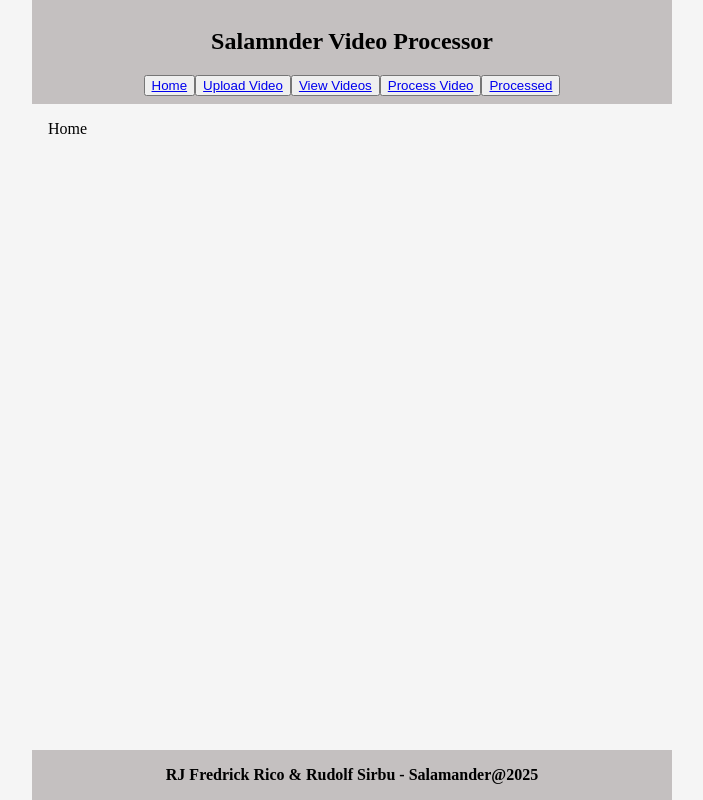
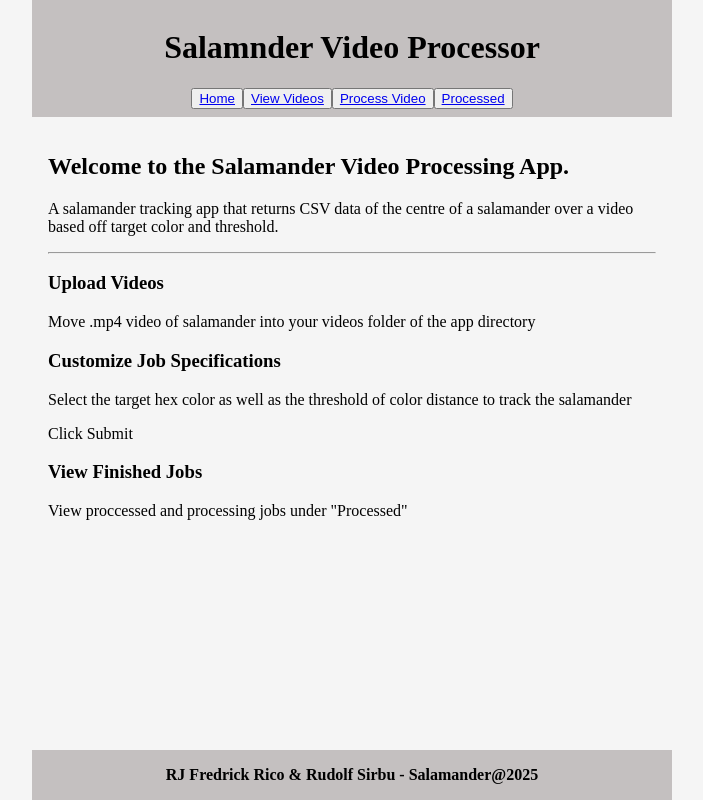
Before and after one commit to RJRico17/salamander-frontend-react, a Next.js app: page / in a window 1280 px wide. Shown: the whole page, without its empty margins (288-991 px from the left). Built offline with nearby package versions, Linux system fonts and the light colour scheme.

Commit message:
finishing calling apis

```diff
--- a/src/app/Components/Header.jsx
+++ b/src/app/Components/Header.jsx
@@ -3,10 +3,9 @@ import Link from "next/link"
 export default function Header() {
     return(
         <div className="header">
-            <h2>Salamnder Video Processor</h2>
+            <h1>Salamnder Video Processor</h1>
             <nav>
                 <button><Link href="/">Home</Link></button>
-                <button><Link href="/upload">Upload Video</Link></button>
                 <button><Link href="/view">View Videos</Link></button>
                 <button><Link href="/process">Process Video</Link></button>
                 <button><Link href="/completed">Processed</Link></button>
--- a/src/app/page.jsx
+++ b/src/app/page.jsx
@@ -5,7 +5,16 @@ export default function Home() {
     <>
       <Header />
         <div className="main">
-          Home
+          <h2>Welcome to the Salamander Video Processing App.</h2>
+          <p>A salamander tracking app that returns CSV data of the centre of a salamander over a video based off target color and threshold.</p>
+          <hr></hr>
+          <h3>Upload Videos</h3>
+          <p>Move .mp4 video of salamander into your videos folder of the app directory</p>
+          <h3>Customize Job Specifications</h3>
+          <p>Select the target hex color as well as the threshold of color distance to track the salamander</p>
+          <p>Click Submit</p>
+          <h3>View Finished Jobs</h3>
+          <p>View proccessed and processing jobs under &quot;Processed&quot;</p>
         </div>
       <Footer />
     </>
--- a/src/app/process/page.jsx
+++ b/src/app/process/page.jsx
@@ -1,28 +1,55 @@
 "use client";
 
-import { useState } from 'react';
+import { useState, useEffect } from 'react';
 import Header from "../Components/Header"
 import Footer from "../Components/Footer"
 
 export default function Process() {
-    const [favColor, setFavColor] = useState("#ff0000");
+    const [targetColor, setTargetColor] = useState("#ff0000");
     const [rangeValue, setRangeValue] = useState(50);
+
+    const [data, setData] = useState([]);
+    const [uuid, setUuid] = useState("");
+    const [video, setVideo] = useState(null);
+
+    useEffect(() => {
+        fetch('http://localhost:3000/api/videos')
+            .then((res) => res.json())
+            .then((data) => {
+            setData(data.videos);
+        });
+    }, []);
+
+    function handleSubmit() {
+        if (video===null) alert("Error: Choose a video")
+        else {
+            fetch(`http://localhost:3000/process/${video}?targetColor=${targetColor}&threshold=${rangeValue}`, {method: "POST"})
+                .then((res) => res.json())
+                .then((data) => {
+                setUuid(data.jobId);
+            });
+            alert(`Process Started! Job UUID: ${uuid}`)
+        }
+    }
 
     return(
         <>
             <Header />
-            <div className="main">
+            <form className="main" action={handleSubmit}>
                 <p>Process Videos</p>
                 <select>
-                    {/* for loop, call api, for each video returned in the api make an optinn */}
-                    {/* when video selected display thumbnail with api */}
-                    <option>Video</option>
-                    <option>Video</option>
-                    <option>Video</option>
+                    <option value="none">Select a video</option>
+                    {data.map((el, idx) => (
+                        <option key={idx} value={el} onClick={setVideo(el)}>{el}</option>
+                    ))}
                 </select>
-                <input type="color" id="favcolor" name="favcolor" value= {favColor} onChange={(e) => setFavColor(e.target.value)}></input>
+                <p>Target Hex</p>
+                <input type="color" id="targetcolor" name="targetColor" value= {targetColor} onChange={(e) => setTargetColor(e.target.value)}></input>
+                <p>Threshold</p>
                 <input type="range" min="1" max="220" value= {rangeValue} onChange={(e) => setRangeValue(e.target.value)} className="slider" id="myRange"></input>
-            </div>
+                <br></br>
+                <button type='submit'>Process</button>
+            </form>
             <Footer />
         </>
     )
```
